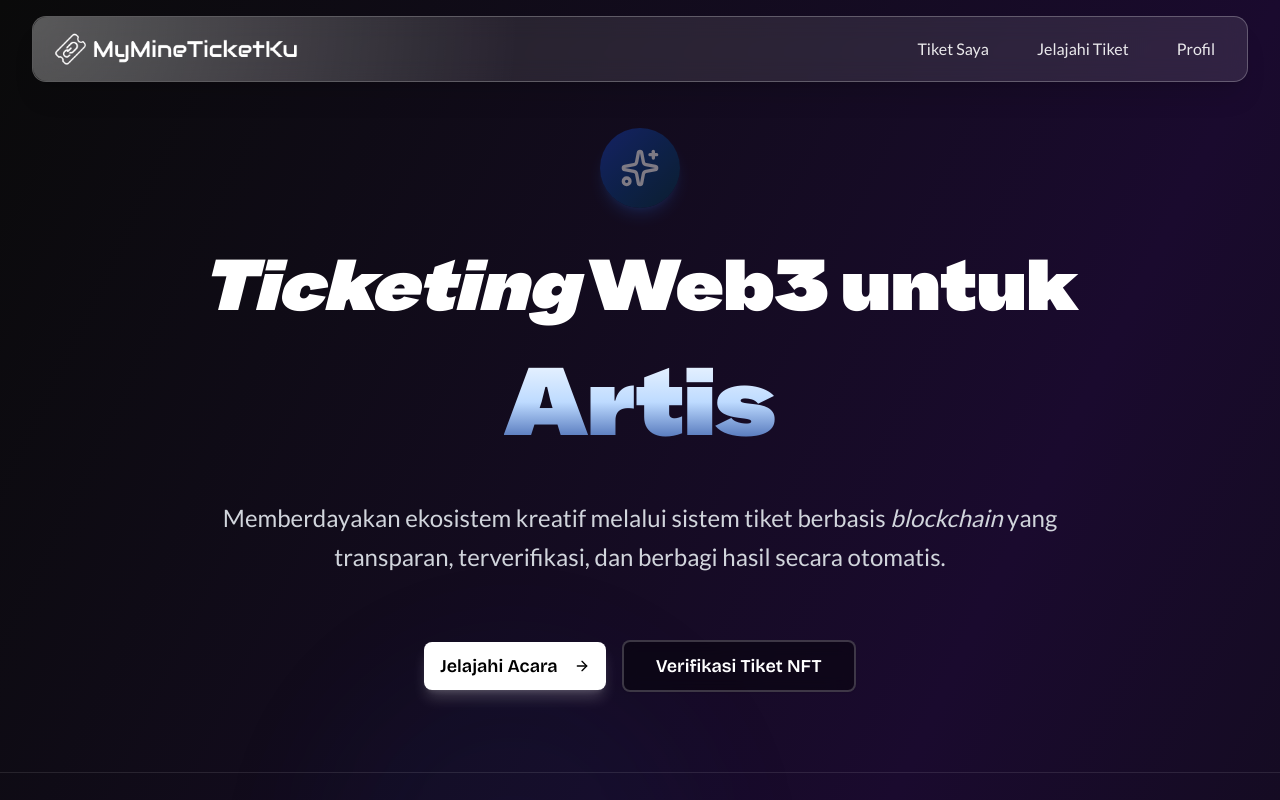
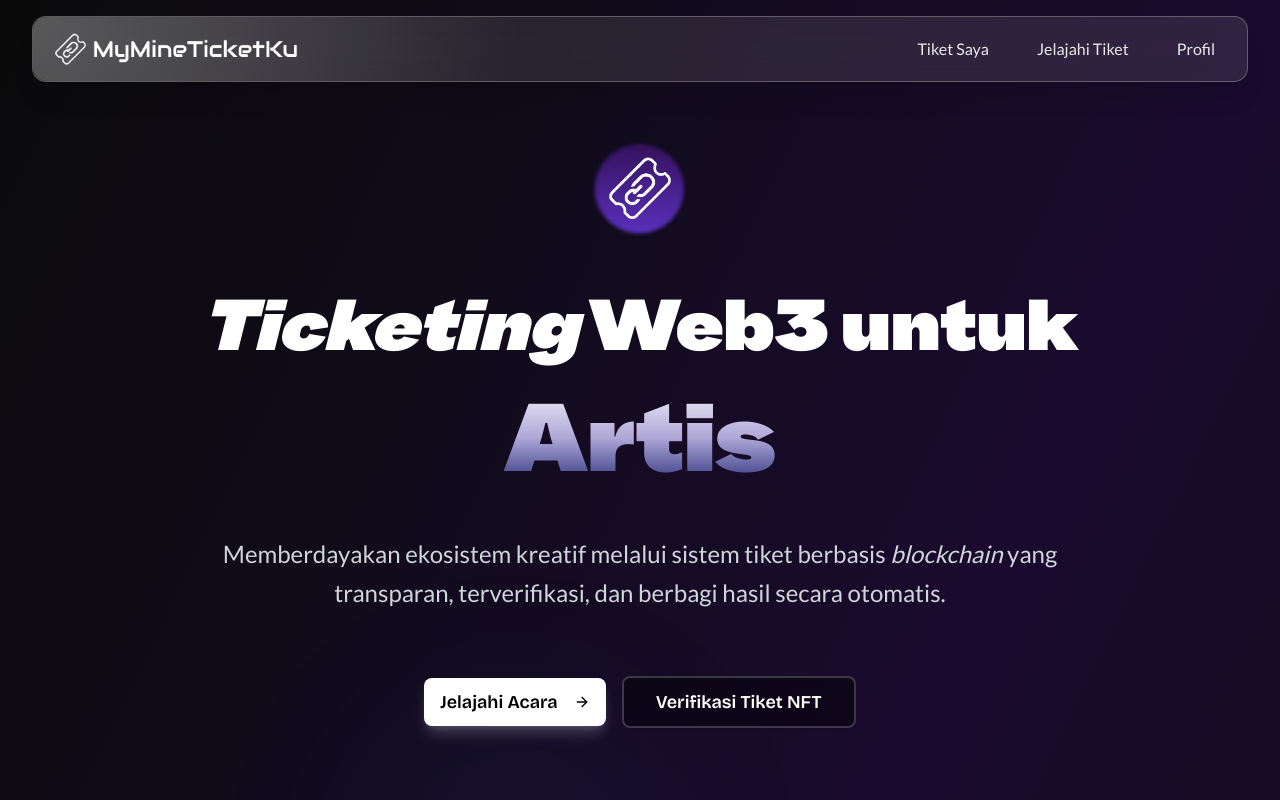
Before and after one commit to MaulRai/my-mine-ticket-ku-fe, a Next.js app: page / in a window 1280 px wide. Shown: the top 800 px of the page. Built offline with nearby package versions, Linux system fonts and the light colour scheme.

Commit message:
feat: imporve landing

```diff
--- a/app/page.tsx
+++ b/app/page.tsx
@@ -2,6 +2,7 @@
 
 import { useState, useEffect } from "react"
 import Link from "next/link"
+import Image from "next/image"
 import { Button } from "@/components/ui/button"
 import { ArrowRight, Sparkles, Shield, Users, TrendingUp } from "lucide-react"
 
@@ -45,21 +46,25 @@ export default function Home() {
         {/* Hero Section */}
         <section className="flex-1 flex items-center justify-center px-4 py-20 pt-32">
           <div className="max-w-6xl mx-auto text-center space-y-8">
-            {/* [INSERT VISUALIZATION A HERE: Animated logo or brand mark] */}
-            <div className="mb-8 flex justify-center">
-              <div className="w-20 h-20 rounded-full bg-gradient-to-br from-blue-800 to-cyan-950 flex items-center justify-center shadow-lg shadow-blue-500/30 animate-pulse-slow">
-                <Sparkles className="w-10 h-10 text-white" />
-              </div>
+            {/* App Icon */}
+            <div className="flex justify-center">
+              <Image
+                src="/images/app-icon.png"
+                alt="MyMineTicketKu Logo"
+                width={120}
+                height={120}
+                className="object-contain"
+              />
             </div>
 
             {/* Main Heading with Animation */}
-            <div className="space-y-2">
+            <div className="space-y-1">
               <h1 className="text-4xl sm:text-5xl md:text-6xl lg:text-7xl font-heading text-white leading-tight">
                 <span className="italic">Ticketing</span> Web3 untuk
               </h1>
               <div className="h-20 sm:h-24 md:h-28 lg:h-32 flex items-center justify-center overflow-visible">
                 <h2
-                  className={`text-5xl sm:text-6xl md:text-7xl lg:text-8xl font-heading bg-gradient-to-b from-white via-blue-200 to-blue-900 bg-clip-text text-transparent transition-all duration-500 leading-tight ${
+                  className={`text-5xl sm:text-6xl md:text-7xl lg:text-8xl font-heading bg-gradient-to-b from-white via-[#afa7d7] to-[#1b1166] bg-clip-text text-transparent transition-all duration-500 leading-tight ${
                     isAnimating ? "opacity-0 scale-95" : "opacity-100 scale-100"
                   }`}
                 >
```
Also changed, not shown: public/images/app-icon.png (added).
